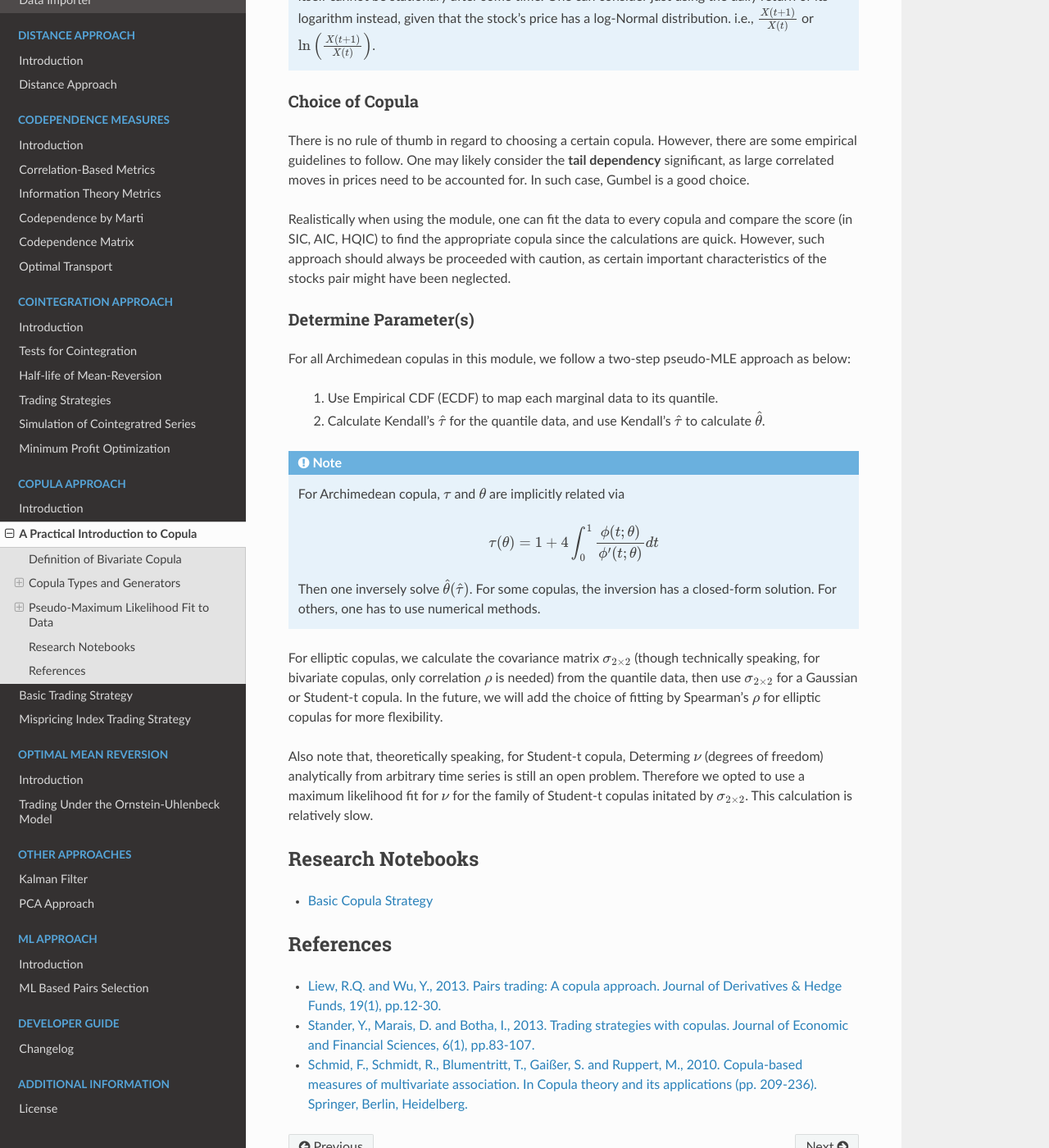
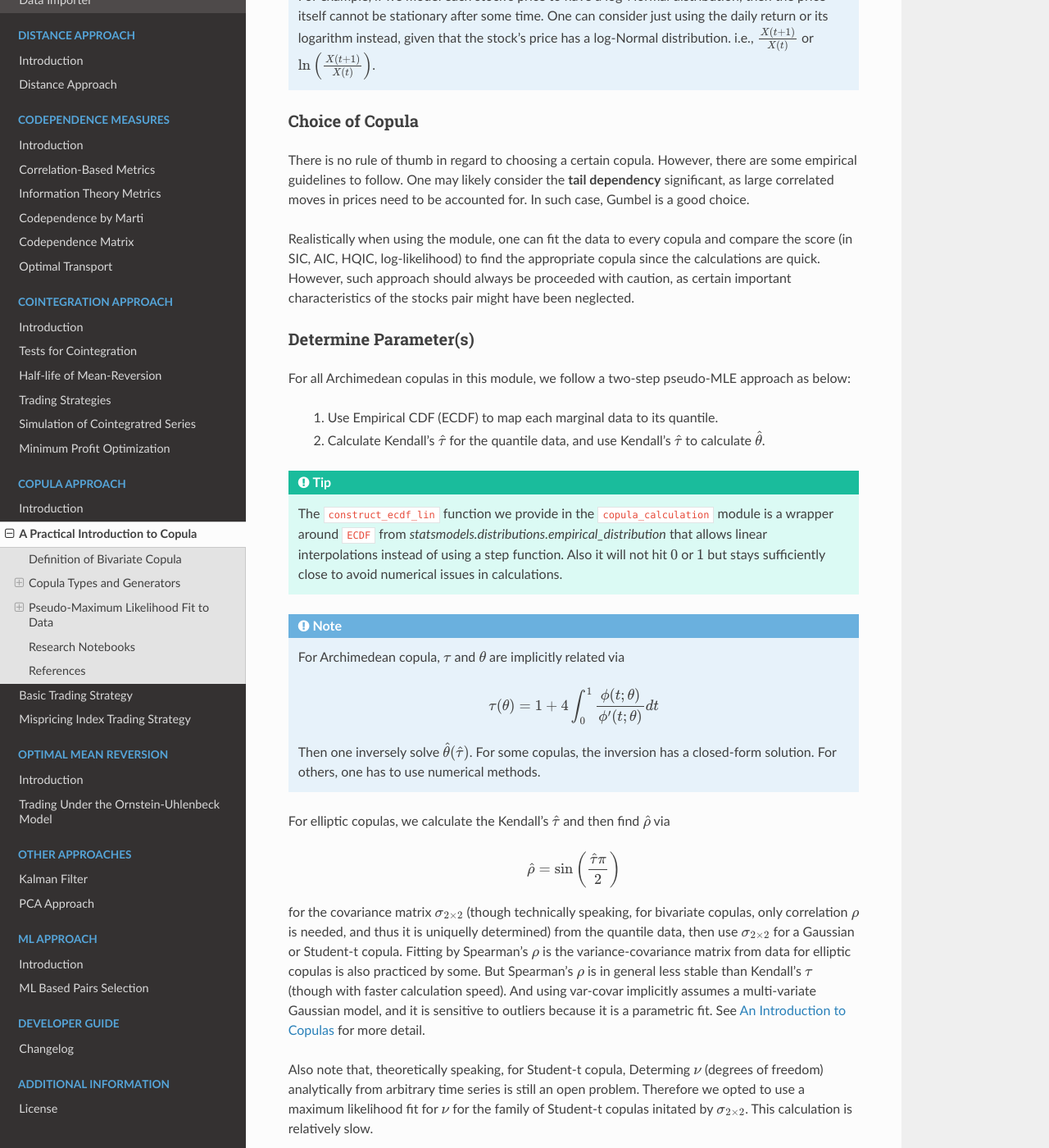
Before and after one commit to hudson-and-thames/arbitragelab, a Sphinx documentation site: the page built from docs/source/copula_approach/copula_brief_intro.rst, in a window 1280 px wide and 1400 px high, scrolled down 5185 px. Shown: the whole window at 82% size. Built offline with Sphinx 7.4.7 and the Read the Docs theme 2.0.0, drawn with Linux system fonts in a browser that asks for light colours; some of the changed text lies outside the part shown.

Commit message:
Consistency Changes in Docs
Also typos correction in doc string.

```diff
--- a/docs/source/copula_approach/copula_brief_intro.rst
+++ b/docs/source/copula_approach/copula_brief_intro.rst
@@ -234,7 +234,9 @@
 Data transform
 **************
 
-One can use the implied **cumulative log return** (Liew et al., 2013) or **log return** (Stander et al., 2013).
+One may use the implied **cumulative log return** (Liew et al., 2013) or **log return** (Stander et al., 2013) instead
+of the raw prices but the fitted copula will be identical.
+Because copula is invariant under any strictly monotone mappings for its marginal random variables.
 
 .. Note::
     One key concern is that, the type of processed data fed in needs to be **approximately stationary**.
@@ -252,8 +254,8 @@
 One may likely consider the **tail dependency** significant, as large correlated moves in prices need to be accounted for.
 In such case, Gumbel is a good choice.
 
-Realistically when using the module, one can fit the data to every copula and compare the score (in SIC, AIC, HQIC) to find
-the appropriate copula since the calculations are quick.
+Realistically when using the module, one can fit the data to every copula and compare the score (in SIC, AIC, HQIC,
+log-likelihood) to find the appropriate copula since the calculations are quick.
 However, such approach should always be proceeded with caution, as certain important characteristics of the stocks pair
 might have been neglected.
 
@@ -265,6 +267,11 @@
 	1. Use Empirical CDF (ECDF) to map each marginal data to its quantile.
 	2. Calculate Kendall's :math:`\hat\tau` for the quantile data, and use Kendall's :math:`\hat\tau` to calculate :math:`\hat\theta`.
 
+.. Tip::
+    The :code:`construct_ecdf_lin` function we provide in the :code:`copula_calculation` module is a wrapper around :code:`ECDF`
+    from `statsmodels.distributions.empirical_distribution` that allows linear interpolations instead of using a step function.
+    Also it will not hit :math:`0` or :math:`1` but stays sufficiently close to avoid numerical issues in calculations.
+
 .. Note::
 	For Archimedean copula, :math:`\tau` and :math:`\theta` are implicitly related via
 
@@ -274,16 +281,38 @@
 	Then one inversely solve :math:`\hat\theta(\hat\tau)`. For some copulas, the inversion has a closed-form solution. For
 	others, one has to use numerical methods.
 
-For elliptic copulas, we calculate the covariance matrix :math:`\mathbf{\sigma}_{2 \times 2}` (though technically speaking, for bivariate
-copulas, only correlation :math:`\rho` is needed) from the quantile data, then use :math:`\mathbf{\sigma}_{2 \times 2}` for
-a Gaussian or Student-t copula.
-In the future, we will add the choice of fitting by Spearman's :math:`\rho` for elliptic copulas for more flexibility.
+For elliptic copulas, we calculate the Kendall's :math:`\hat{\tau}` and then find :math:`\hat{\rho}` via
+
+.. math::
+		\hat{\rho} = \sin \left( \frac{\hat{\tau} \pi}{2} \right)
+
+for the covariance matrix :math:`\mathbf{\sigma}_{2 \times 2}` (though technically speaking, for bivariate
+copulas, only correlation :math:`\rho` is needed, and thus it is uniquelly determined) from the quantile data,
+then use :math:`\mathbf{\sigma}_{2 \times 2}` for a Gaussian or Student-t copula.
+Fitting by Spearman's :math:`\rho` is the variance-covariance matrix from data for elliptic copulas is also practiced
+by some.
+But Spearman's :math:`\rho` is in general less stable than Kendall's :math:`\tau` (though with faster calculation speed).
+And using var-covar implicitly assumes a multi-variate Gaussian model, and it is sensitive to outliers because it is a
+parametric fit.
+See `An Introduction to Copulas <http://www.columbia.edu/~mh2078/QRM/Copulas.pdf>`__ for more detail.
 
 Also note that, theoretically speaking, for Student-t copula, Determing :math:`\nu` (degrees of freedom) analytically from
 arbitrary time series is still an open problem.
 Therefore we opted to use a maximum likelihood fit for :math:`\nu` for the family of Student-t copulas initated by
 :math:`\mathbf{\sigma}_{2 \times 2}`.
 This calculation is relatively slow.
+
+For fitting mixed copulas, it is a bit more complicated and they are discussed in their own documentation.
+Here are a few takeaways:
+
+- Generic max likelihood fit is not stable, and does not drive small weights to 0.
+
+- We opt for an expectation-maximization(EM) algorithm, which greatly increases the stability, and generally converges to
+  a much better result than a generic max likelihood algorithm.
+
+- Any mixture with Student-t copula will greatly decrease the speed for fitting.
+
+- Mixed copulas generally gives the best result in terms of max likelihood across all copulas we provide.
 
 Research Notebooks
 ##################
--- a/docs/source/copula_approach/mispricing_index_strategy.rst
+++ b/docs/source/copula_approach/mispricing_index_strategy.rst
@@ -12,7 +12,7 @@
 .. Warning::
     The authors claimed a relatively robust 8-10% returns from this strategy in the formation period (6 mo).
     We are pretty positive that the rules proposed in the paper were implemented correctly in the :code:`CopulaStrategyMPI`
-    module with thorough unit testing on every possible case, and thus there is very unlikely to have mistakes.
+    module with thorough unit testing on every possible case, and thus it is very unlikely to have logical mistakes.
     However the P&L is very sensitive to the opening and exiting parameters value, input data and copula choice,
     and it cannot lead to the claimed returns, after trying all the possible interpretations of ambiguities.
 
@@ -229,7 +229,7 @@
    result_dict, copula, s1_cdf, s2_cdf = CSMPI.fit_copula(returns=returns_train,
                                                           copula_name='N14')
 
-   # Printing fit scores in AIC, SIC, HQIC
+   # Printing fit scores in AIC, SIC, HQIC and log-likelihood
    print(result_dict)
 
    # Forming positions and flags using trading period data, assuming holding no position initially.
```
Also changed, not shown: docs/source/copula_approach/basic_trading_strategy.rst (+62 -43 lines), docs/source/copula_approach/introduction.rst (+9 -7 lines), 1 other file.
